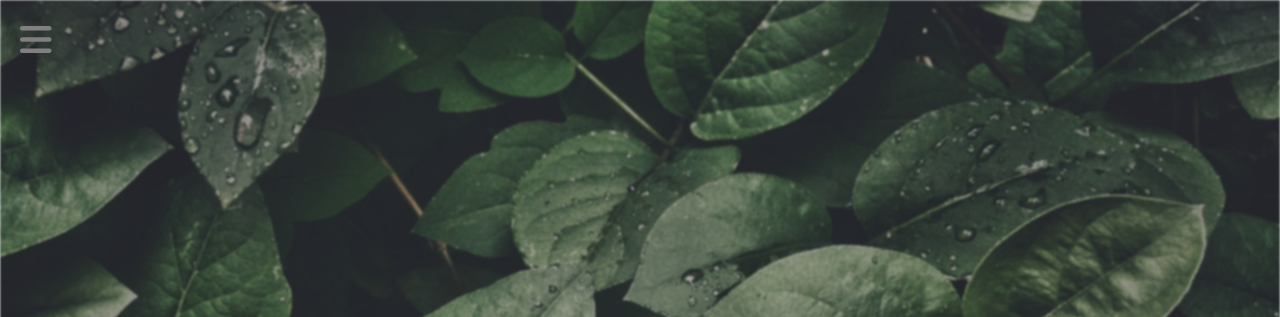
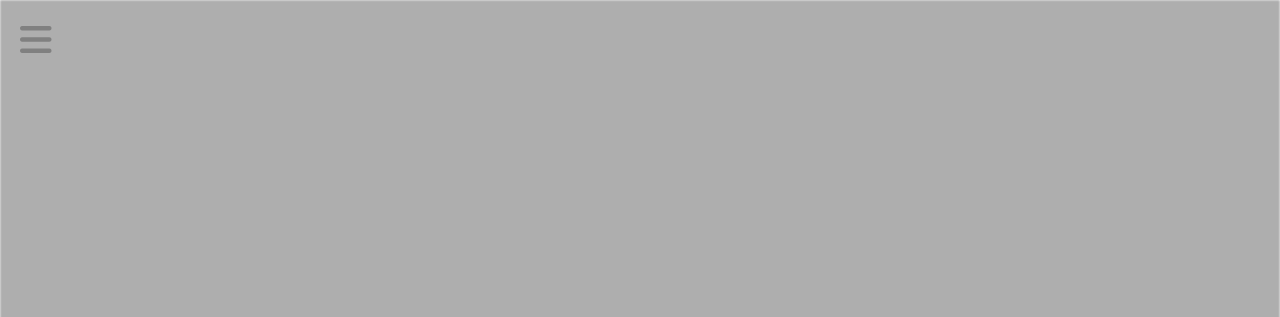
Before and after one commit to Milosz99/Milosz99.github.io, a plain HTML site: page index.html in a window 1280 px wide. Shown: the top 317 px of the page. Drawn offline with Linux system fonts and the light colour scheme; a web font is replaced by a local one.

Commit message:
Update css.css

```diff
--- a/css.css
+++ b/css.css
@@ -3,7 +3,7 @@ html {
 }
 .background{
     position: absolute;
-    background-image: url("zdj/1.jpg");
+
     background-size: cover;
     width: 100vw;
     height: 100vh;
```
